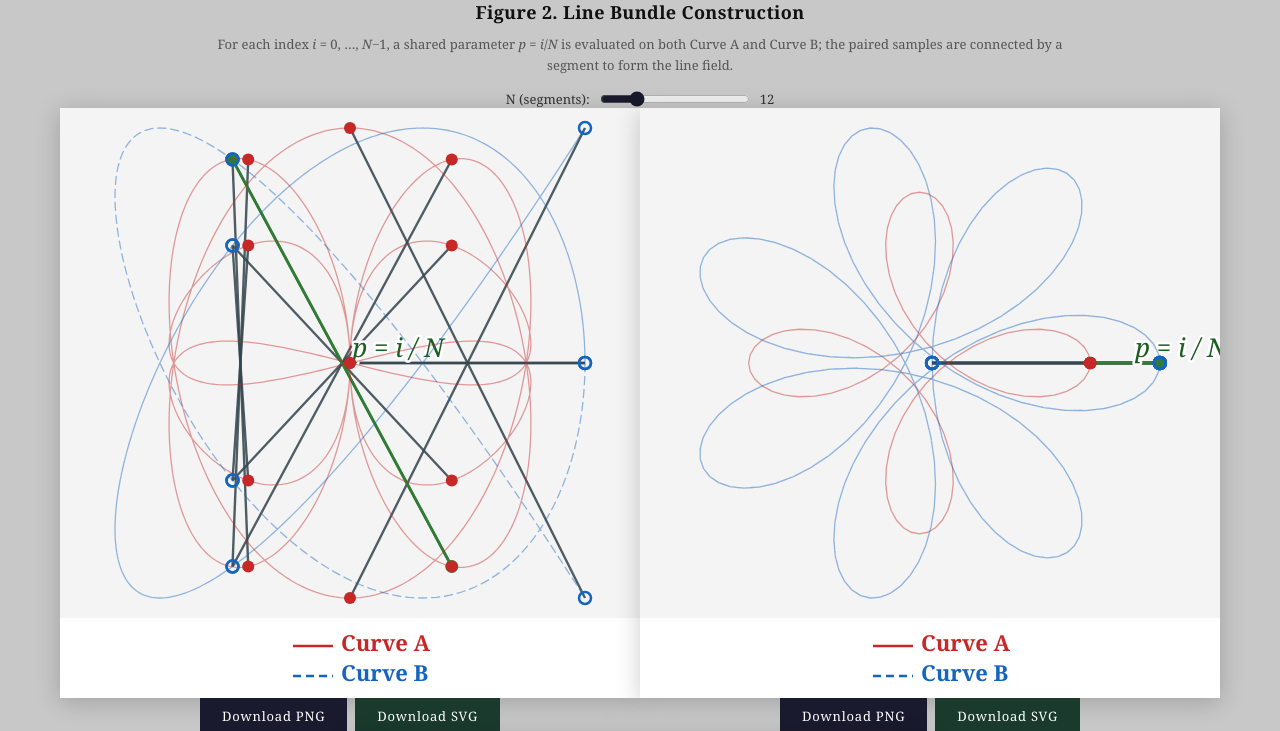
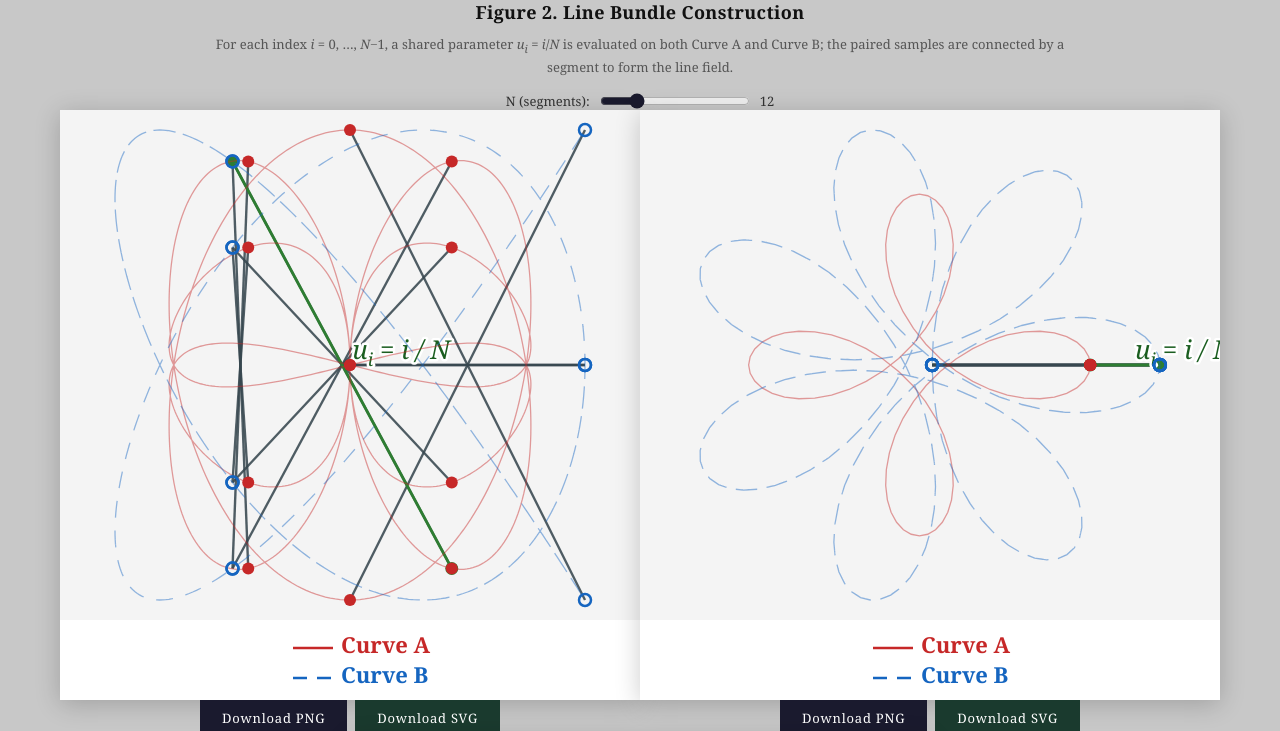
Before and after one commit to gyang-ch/mathart, a plain HTML site: page figure2-line-bundle.html in a window 1280 px wide. Shown: the top 731 px of the page. Drawn offline with Linux system fonts and the light colour scheme.

Commit message:
sdnoucbo11

```diff
--- a/figure2-line-bundle.html
+++ b/figure2-line-bundle.html
@@ -79,7 +79,7 @@
 
   <header>
     <h1>Figure 2. Line Bundle Construction</h1>
-    <p>For each index <em>i</em> = 0, &hellip;, <em>N</em>&minus;1, a shared parameter <em>p</em> = <em>i</em>/<em>N</em> is
+    <p>For each index <em>i</em> = 0, &hellip;, <em>N</em>&minus;1, a shared parameter <em>u<sub>i</sub></em> = <em>i</em>/<em>N</em> is
        evaluated on both Curve A and Curve B; the paired samples are connected by a segment to form the line field.</p>
     <div class="controls">
       <label for="nSlider">N (segments):</label>
@@ -177,8 +177,11 @@
       return ([x,y]) => [ox + x*sc, oy + y*sc];
     }
 
-    // Core drawing — works on any Canvas 2D context (display or offscreen)
-    function drawToCtx(ctx, fA, fB, N) {
+    // Core drawing — works on any Canvas 2D context (display or offscreen).
+    // dashB is the [dash, gap] pattern for Curve B, tuned per figure because
+    // densely self-intersecting curves (2b/2c) need much longer dashes than
+    // the harmonic curve (2a) to keep gaps visually open.
+    function drawToCtx(ctx, fA, fB, N, dashB) {
       const fullA = linspace(fA, 1200);
       const fullB = linspace(fB, 1200);
       const sA    = sampleN(fA, N);
@@ -216,15 +219,22 @@
         ctx.fillStyle = COL_HL;
         ctx.beginPath(); ctx.arc(ax, ay, 6.5, 0, TAU); ctx.fill();
         ctx.beginPath(); ctx.arc(bx, by, 6.5, 0, TAU); ctx.fill();
-        ctx.font = 'italic 26px Georgia, serif';
         ctx.textAlign = 'left';
         ctx.lineJoin = 'round';
-        const tlx = (ax+bx)/2 + 10, tly = (ay+by)/2 - 6;
         ctx.lineWidth = 5;
         ctx.strokeStyle = 'white';
-        ctx.strokeText('p = i / N', tlx, tly);
         ctx.fillStyle = '#1b5e20';
-        ctx.fillText('p = i / N', tlx, tly);
+        const tlx = (ax+bx)/2 + 10, tly = (ay+by)/2 - 6;
+        const drawPiece = (txt, x, y, size) => {
+          ctx.font = `italic ${size}px Georgia, serif`;
+          ctx.strokeText(txt, x, y);
+          ctx.fillText(txt, x, y);
+          return ctx.measureText(txt).width;
+        };
+        let cx = tlx;
+        cx += drawPiece('u', cx, tly, 26);
+        cx += drawPiece('i', cx, tly + 7, 18);
+        cx += drawPiece(' = i / N', cx, tly, 26);
         ctx.restore();
       }
 
@@ -249,7 +259,7 @@
       ctx.globalAlpha = 0.45;
       ctx.strokeStyle = COL_B;
       ctx.lineWidth = 1.3;
-      ctx.setLineDash([8, 5]);
+      ctx.setLineDash(dashB);
       ctx.beginPath();
       [qx, qy] = proj(fullB[0]);
       ctx.moveTo(qx, qy);
@@ -297,7 +307,7 @@
       // Curve B
       ctx.strokeStyle = COL_B;
       ctx.lineWidth = 2.5;
-      ctx.setLineDash([8, 5]);
+      ctx.setLineDash([14, 10]);
       ctx.beginPath(); ctx.moveTo(legX0, DRAW_H + 58); ctx.lineTo(legX1, DRAW_H + 58); ctx.stroke();
       ctx.setLineDash([]);
       ctx.fillStyle = COL_B;
@@ -306,19 +316,22 @@
     }
 
     // Render to the visible canvas
-    function renderPanel(canvasId, fA, fB, N) {
-      drawToCtx(document.getElementById(canvasId).getContext('2d'), fA, fB, N);
+    function renderPanel(canvasId, fA, fB, N, dashB) {
+      drawToCtx(document.getElementById(canvasId).getContext('2d'), fA, fB, N, dashB);
     }
 
-    // Mode definitions
+    // Mode definitions. dashB is hand-tuned per figure: harmonic (2a) reads as
+    // dashed with a small pattern; hypotrochoidal (2b) and the toroidal knot
+    // (2c) self-cross densely, so they need much longer dashes for the gaps
+    // to survive visual overlap.
     const MODES = [
-      { id:'fig-a', fA:harmonicA, fB:harmonicB, name:'figure2a-harmonic-phase' },
-      { id:'fig-b', fA:hypoA,     fB:hypoB,     name:'figure2b-hypotrochoidal' },
-      { id:'fig-c', fA:toroA,     fB:toroB,     name:'figure2c-toroidal-knot'  },
+      { id:'fig-a', fA:harmonicA, fB:harmonicB, dashB:[14, 15.8], name:'figure2a-harmonic-phase' },
+      { id:'fig-b', fA:hypoA,     fB:hypoB,     dashB:[14, 17], name:'figure2b-hypotrochoidal' },
+      { id:'fig-c', fA:toroA,     fB:toroB,     dashB:[14, 8],   name:'figure2c-toroidal-knot'  },
     ];
 
     function renderAll(N) {
-      for (const m of MODES) renderPanel(m.id, m.fA, m.fB, N);
+      for (const m of MODES) renderPanel(m.id, m.fA, m.fB, N, m.dashB);
     }
 
     // Controls
@@ -341,7 +354,7 @@
       off.height = CH * SCALE;
       const ctx  = off.getContext('2d');
       ctx.scale(SCALE, SCALE);
-      drawToCtx(ctx, m.fA, m.fB, N);
+      drawToCtx(ctx, m.fA, m.fB, N, m.dashB);
       const a = document.createElement('a');
       a.download = filename + '.png';
       a.href = off.toDataURL('image/png');
@@ -386,7 +399,7 @@
       el.push(`  <circle cx="${f2(ahx)}" cy="${f2(ahy)}" r="6.5"/>`);
       el.push(`  <circle cx="${f2(bhx)}" cy="${f2(bhy)}" r="6.5"/>`);
       el.push(`</g>`);
-      el.push(`<text x="${lx}" y="${ly}" font-family="Georgia,serif" font-size="26" font-style="italic" fill="#1b5e20" stroke="white" stroke-width="5" paint-order="stroke" stroke-linejoin="round">p = i/N</text>`);
+      el.push(`<text x="${lx}" y="${ly}" font-family="Georgia,serif" font-size="26" font-style="italic" fill="#1b5e20" stroke="white" stroke-width="5" paint-order="stroke" stroke-linejoin="round">u<tspan font-size="18" dy="7">i</tspan><tspan dy="-7"> = i/N</tspan></text>`);
 
       // Curve A path
       const dA = fullA.map(([x,y], i) => {
@@ -395,12 +408,12 @@
       }).join(' ');
       el.push(`<path d="${dA}" fill="none" stroke="${COL_A}" stroke-width="1.3" opacity="0.45"/>`);
 
-      // Curve B path (dashed)
+      // Curve B path (dashed — per-figure pattern from MODES)
       const dB = fullB.map(([x,y], i) => {
         const [px, py] = proj([x, y]);
         return (i === 0 ? `M ${f2(px)} ${f2(py)}` : `L ${f2(px)} ${f2(py)}`);
       }).join(' ');
-      el.push(`<path d="${dB}" fill="none" stroke="${COL_B}" stroke-width="1.3" stroke-dasharray="8 5" opacity="0.45"/>`);
+      el.push(`<path d="${dB}" fill="none" stroke="${COL_B}" stroke-width="1.3" stroke-dasharray="${m.dashB.join(' ')}" opacity="0.45"/>`);
 
       // Sample dots A
       const dotsA = sA.map(pt => {
@@ -422,7 +435,7 @@
       const legTX = legX1 + 8;
       el.push(`<line x1="${legX0}" y1="${DRAW_H+28}" x2="${legX1}" y2="${DRAW_H+28}" stroke="${COL_A}" stroke-width="2.5"/>`);
       el.push(`<text x="${legTX}" y="${DRAW_H+33}" font-family="Georgia,serif" font-size="22" font-weight="bold" fill="${COL_A}">Curve A</text>`);
-      el.push(`<line x1="${legX0}" y1="${DRAW_H+58}" x2="${legX1}" y2="${DRAW_H+58}" stroke="${COL_B}" stroke-width="2.5" stroke-dasharray="8 5"/>`);
+      el.push(`<line x1="${legX0}" y1="${DRAW_H+58}" x2="${legX1}" y2="${DRAW_H+58}" stroke="${COL_B}" stroke-width="2.5" stroke-dasharray="14 10"/>`);
       el.push(`<text x="${legTX}" y="${DRAW_H+63}" font-family="Georgia,serif" font-size="22" font-weight="bold" fill="${COL_B}">Curve B</text>`);
 
       el.push(`</svg>`);
```
Also changed, not shown: index.html (+2 -2 lines).
